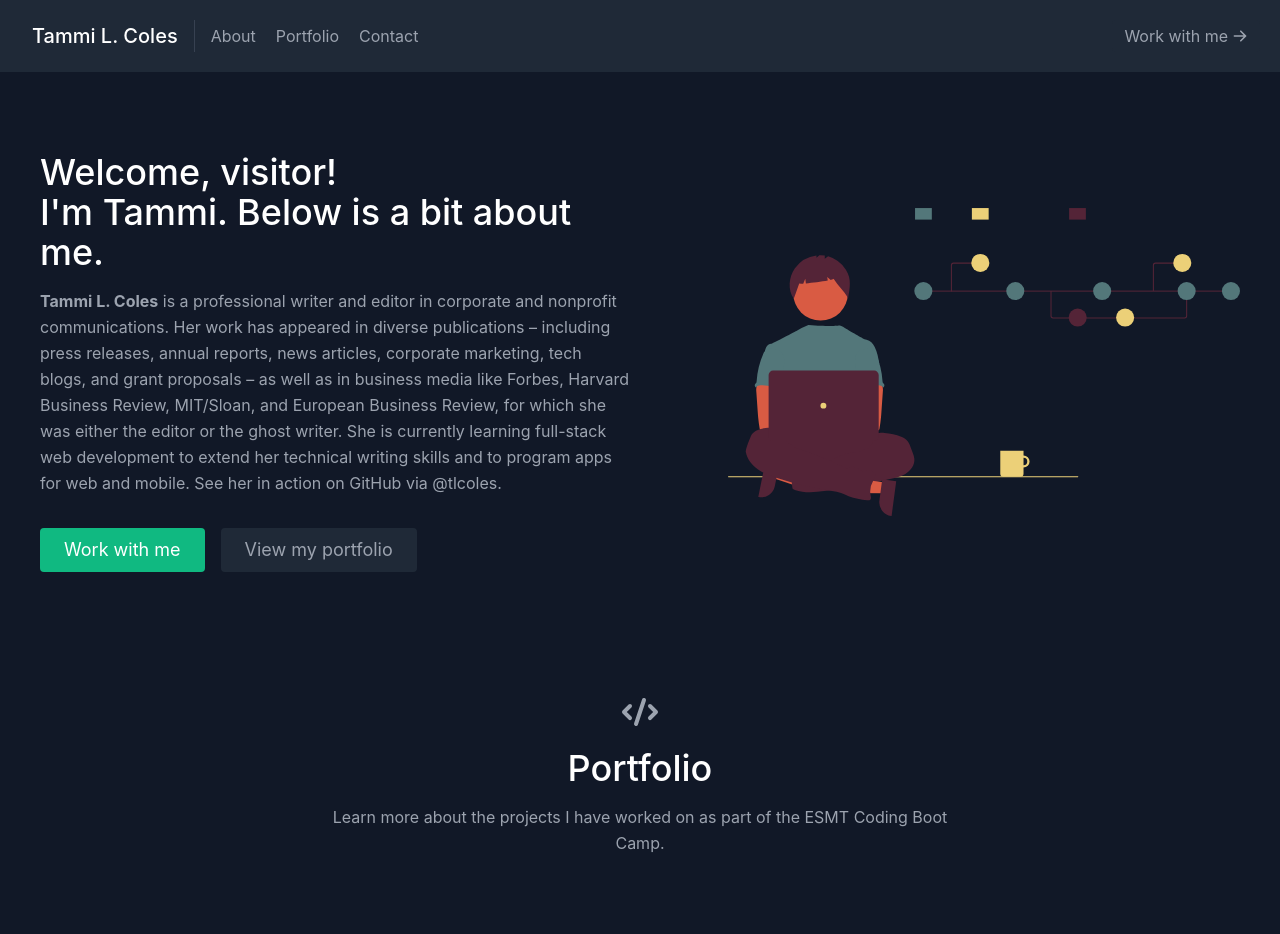
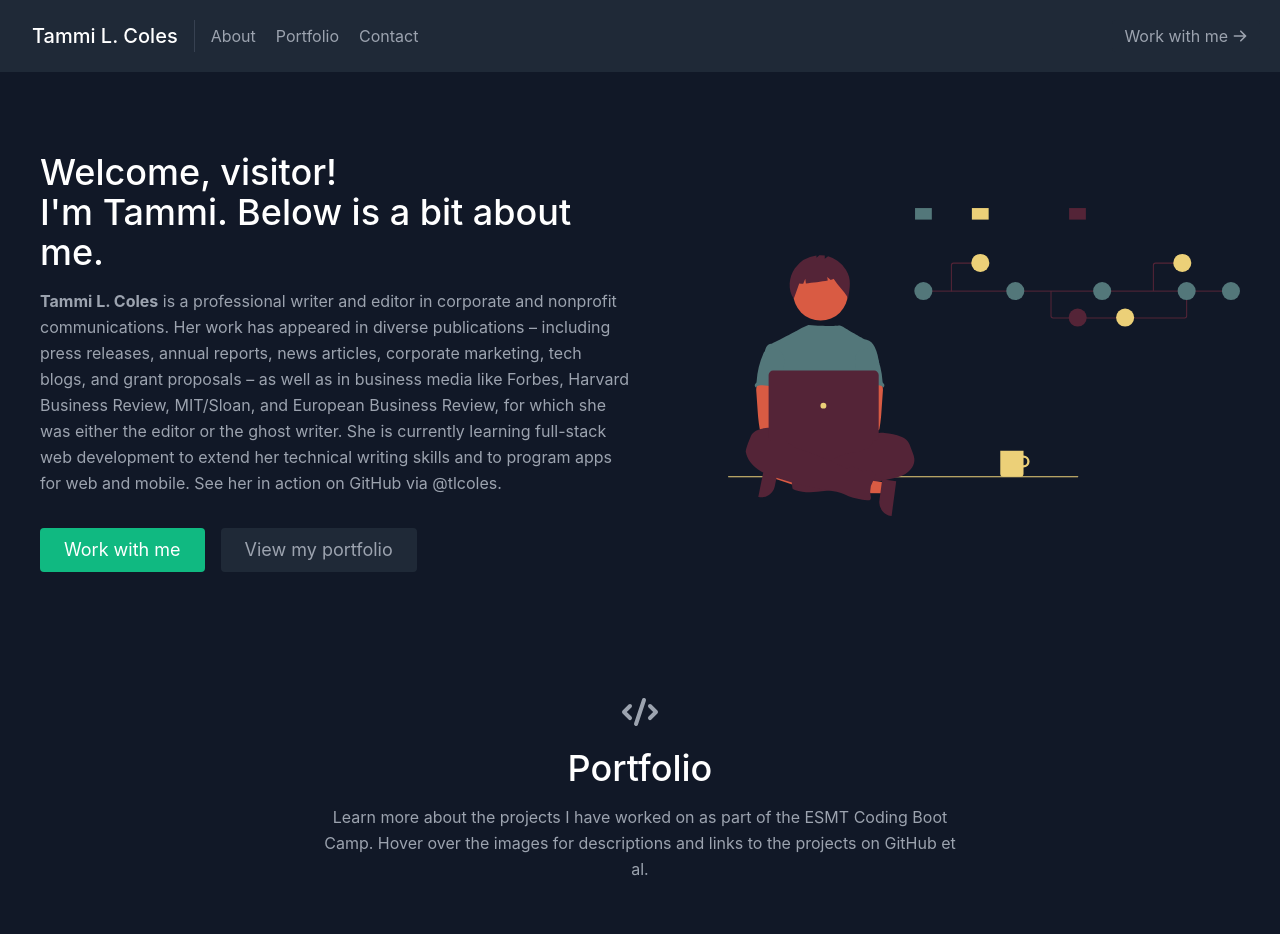
Before and after one commit to tlcoles/challenge-20-react-portfolio, a React (Create React App) app: page / in a window 1280 px wide. Shown: the top 934 px of the page. Built offline with nearby package versions, Linux system fonts and the light colour scheme.

Commit message:
instruct viewer to hover over portfolio image

```diff
--- a/src/components/Projects.js
+++ b/src/components/Projects.js
@@ -12,7 +12,7 @@ export default function Projects() {
                         Portfolio
                     </h1>
                     <p className="lg:w-2/3 mx-auto leading-relaxed text-base">
-                        Learn more about the projects I have worked on as part of the ESMT Coding Boot Camp.
+                        Learn more about the projects I have worked on as part of the ESMT Coding Boot Camp. Hover over the images for descriptions and links to the projects on GitHub et al.
                     </p>
                 </div>
                 <div className="flex flex-wrap -m-4">
```
